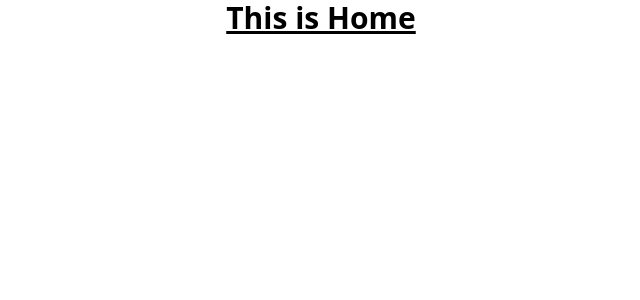
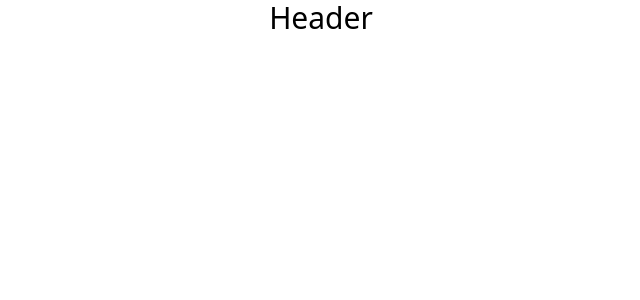
Before and after one commit to Md-RonyAhmed/product-reviews-website-react, a React (Create React App) app: page / in a window 1280 px wide. Shown: the top 300 px of the page, without its empty margins (319-959 px from the left). Built offline with nearby package versions, Linux system fonts and the light colour scheme.

Commit message:
Header component added

```diff
--- a/public/index.html
+++ b/public/index.html
@@ -24,7 +24,7 @@
       work correctly both with client-side routing and a non-root public URL.
       Learn how to configure a non-root public URL by running `npm run build`.
     -->
-    <title>React App</title>
+    <title>Review Site</title>
   </head>
   <body>
     <noscript>You need to enable JavaScript to run this app.</noscript>
--- a/src/App.js
+++ b/src/App.jsx
@@ -1,8 +1,9 @@
 import './App.css';
+import Header from './components/Header/Header';
 function App() {
   return (
     <div className="App">
-     <h1 className='text-3xl font-bold underline'>This is Home</h1>
+     <Header></Header>
     </div>
   );
 }
--- /dev/null
+++ b/src/components/Header/Header.jsx
@@ -0,0 +1,11 @@
+import React from 'react';
+
+const Header = () => {
+   return (
+      <div>
+         <h1 className='text-3xl'>Header</h1>
+      </div>
+   );
+};
+
+export default Header;
```
